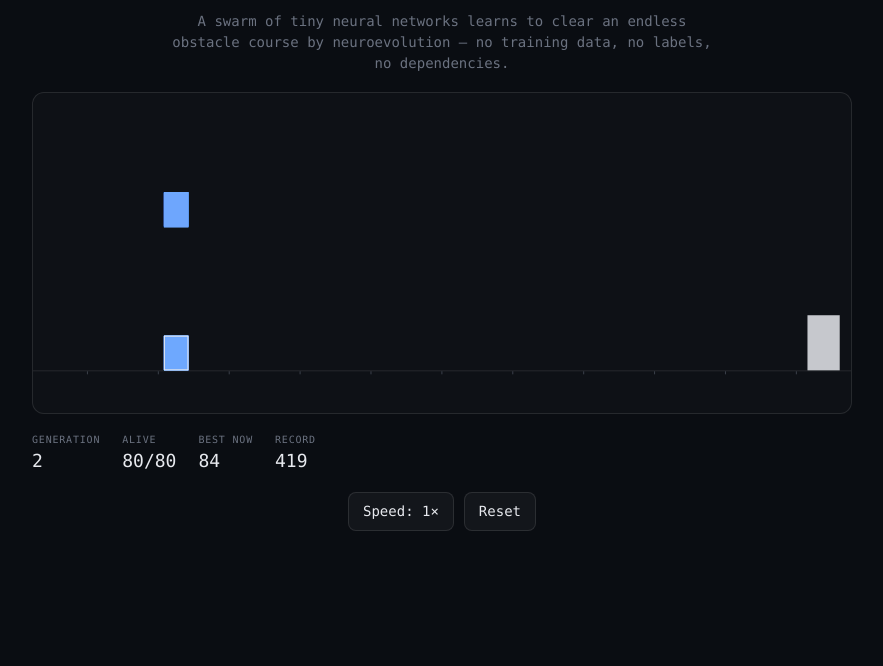
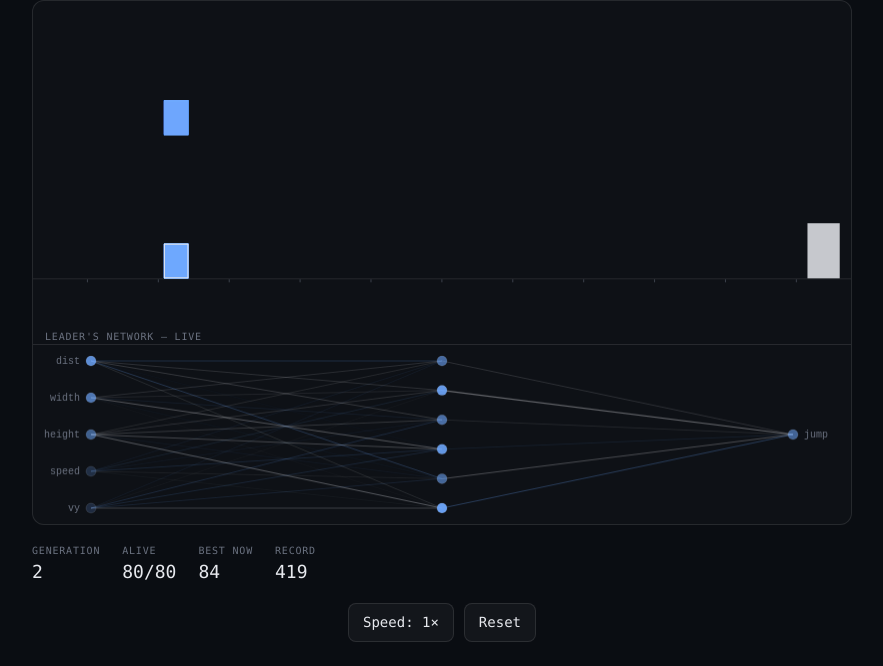
Before and after one commit to dmandalik/neuro-runner, a website built with Vite: page index.html in a window 1280 px wide. Shown: the part 153-819 px from the top of the page, without its empty margins (198-1081 px from the left). Built offline with nearby package versions, Linux system fonts and the light colour scheme.

Commit message:
Show the leader's live network in the demo
Port the drawNet visualiser into the vanilla demo: a second canvas
under the course renders the fittest agent's network every frame —
input/hidden/output nodes wired by weight, node brightness tracking the
live activation. Makes the policy that's being evolved visible, not just
the score.

```diff
--- a/index.html
+++ b/index.html
@@ -41,6 +41,14 @@
         background: rgba(255, 255, 255, 0.02);
       }
       canvas { display: block; width: 100%; height: 320px; }
+      canvas#net { height: 180px; border-top: 1px solid var(--line); }
+      .stage .label {
+        font-size: 10px;
+        text-transform: uppercase;
+        letter-spacing: 0.08em;
+        color: var(--dim);
+        padding: 8px 12px 0;
+      }
       .hud {
         width: min(820px, 100%);
         display: flex;
@@ -77,7 +85,11 @@
       by neuroevolution — no training data, no labels, no dependencies.
     </p>
 
-    <div class="stage"><canvas id="sim"></canvas></div>
+    <div class="stage">
+      <canvas id="sim"></canvas>
+      <div class="label">Leader's network — live</div>
+      <canvas id="net"></canvas>
+    </div>
 
     <div class="hud">
       <div><span>Generation</span><span id="gen">1</span></div>
--- a/src/main.ts
+++ b/src/main.ts
@@ -4,9 +4,9 @@
 // controls. Auto-pauses when the tab is hidden.
 // ---------------------------------------------------------------------------
 
-import type { Palette, World } from "./types";
+import type { Agent, Palette, World } from "./types";
 import { createWorld, resetWorld, step } from "./engine";
-import { drawWorld } from "./render";
+import { drawNet, drawWorld } from "./render";
 
 const PALETTE: Palette = {
   accent: getCssVar("--accent", "#6ea8fe"),
@@ -24,6 +24,9 @@ function getCssVar(name: string, fallback: string): string {
 const canvas = document.getElementById("sim") as HTMLCanvasElement;
 const ctx = canvas.getContext("2d")!;
 
+const netCanvas = document.getElementById("net") as HTMLCanvasElement;
+const netCtx = netCanvas.getContext("2d")!;
+
 const $ = (id: string) => document.getElementById(id)!;
 const SPEEDS = [1, 2, 4, 8];
 let speedIdx = 0;
@@ -31,12 +34,30 @@ let speedIdx = 0;
 let world: World = createWorld();
 
 // --- canvas sizing (DPR-aware) ---------------------------------------------
+function sizeCanvas(el: HTMLCanvasElement, c: CanvasRenderingContext2D) {
+  const rect = el.getBoundingClientRect();
+  const dpr = Math.min(2, window.devicePixelRatio || 1);
+  el.width = Math.max(1, Math.round(rect.width * dpr));
+  el.height = Math.max(1, Math.round(rect.height * dpr));
+  c.setTransform(dpr, 0, 0, dpr, 0, 0);
+}
+
 function resize() {
-  const rect = canvas.getBoundingClientRect();
-  const dpr = Math.min(2, window.devicePixelRatio || 1);
-  canvas.width = Math.max(1, Math.round(rect.width * dpr));
-  canvas.height = Math.max(1, Math.round(rect.height * dpr));
-  ctx.setTransform(dpr, 0, 0, dpr, 0, 0);
+  sizeCanvas(canvas, ctx);
+  sizeCanvas(netCanvas, netCtx);
+}
+
+/** The fittest still-alive agent (falls back to the overall fittest). */
+function leaderOf(world: World): Agent | null {
+  let leader: Agent | null = null;
+  for (const a of world.agents) {
+    if (a.alive && (!leader || a.fitness > leader.fitness)) leader = a;
+  }
+  if (leader) return leader;
+  for (const a of world.agents) {
+    if (!leader || a.fitness > leader.fitness) leader = a;
+  }
+  return leader;
 }
 window.addEventListener("resize", resize);
 resize();
@@ -59,6 +80,13 @@ function frame(now: number) {
   }
   const dpr = Math.min(2, window.devicePixelRatio || 1);
   drawWorld(ctx, world, PALETTE, canvas.width / dpr, canvas.height / dpr);
+
+  const leader = leaderOf(world);
+  if (leader) {
+    const { inputs, hidden, out } = leader.act;
+    drawNet(netCtx, leader.net, inputs, hidden, out, PALETTE, netCanvas.width / dpr, netCanvas.height / dpr);
+  }
+
   updateHud();
   raf = requestAnimationFrame(frame);
 }
--- a/src/render.ts
+++ b/src/render.ts
@@ -4,10 +4,12 @@
 // current leader highlighted.
 // ---------------------------------------------------------------------------
 
-import type { Agent, Palette, World } from "./types";
+import type { Agent, Net, Palette, World } from "./types";
 
 const AGENT_W = 9;
 const AGENT_H = 13;
+
+const IN_LABELS = ["dist", "width", "height", "speed", "vy"];
 
 export function drawWorld(
   ctx: CanvasRenderingContext2D,
@@ -81,3 +83,100 @@ export function drawWorld(
     ctx.strokeRect(ax + 0.5, ly + 0.5, aw - 1, ah - 1);
   }
 }
+
+/**
+ * Draw the leader's network: three columns of nodes (inputs, hidden, output)
+ * wired by their weights. Edge opacity tracks |weight|; node brightness tracks
+ * the latest activation, so you can literally watch the policy fire as the run
+ * unfolds. `inputs / hidden / out` are the agent's last forward-pass values.
+ */
+export function drawNet(
+  ctx: CanvasRenderingContext2D,
+  net: Net,
+  inputs: number[],
+  hidden: number[],
+  out: number[],
+  pal: Palette,
+  pxW: number,
+  pxH: number,
+): void {
+  ctx.clearRect(0, 0, pxW, pxH);
+
+  const padX = 58;
+  const padY = 16;
+  const counts = [net.nIn, net.nHid, net.nOut];
+  const colX = [padX, pxW / 2, pxW - padX];
+  const acts = [inputs, hidden, out];
+
+  // y centre of each node, per column
+  const colY = counts.map((n) => {
+    const usable = pxH - padY * 2;
+    const ys: number[] = [];
+    for (let i = 0; i < n; i++) {
+      ys.push(n === 1 ? pxH / 2 : padY + (usable * i) / (n - 1));
+    }
+    return ys;
+  });
+
+  // --- edges (drawn first, behind the nodes) --------------------------------
+  drawLayer(ctx, net.w1, net.nIn, net.nHid, colX[0], colX[1], colY[0], colY[1], pal);
+  drawLayer(ctx, net.w2, net.nHid, net.nOut, colX[1], colX[2], colY[1], colY[2], pal);
+
+  // --- nodes ----------------------------------------------------------------
+  const radius = 5;
+  for (let c = 0; c < 3; c++) {
+    for (let i = 0; i < counts[c]; i++) {
+      const a = acts[c][i] ?? 0;
+      const mag = Math.min(1, Math.abs(a));
+      ctx.beginPath();
+      ctx.arc(colX[c], colY[c][i], radius, 0, Math.PI * 2);
+      ctx.fillStyle = pal.accent;
+      ctx.globalAlpha = 0.18 + mag * 0.82;
+      ctx.fill();
+      ctx.globalAlpha = 1;
+      ctx.lineWidth = 1;
+      ctx.strokeStyle = pal.line;
+      ctx.stroke();
+    }
+  }
+
+  // input labels down the left edge
+  ctx.globalAlpha = 1;
+  ctx.fillStyle = pal.dim;
+  ctx.font = "10px ui-monospace, monospace";
+  ctx.textAlign = "right";
+  ctx.textBaseline = "middle";
+  for (let i = 0; i < net.nIn && i < IN_LABELS.length; i++) {
+    ctx.fillText(IN_LABELS[i], colX[0] - radius - 6, colY[0][i]);
+  }
+  ctx.textAlign = "left";
+  ctx.fillText("jump", colX[2] + radius + 6, colY[2][0]);
+}
+
+/** Stroke every weight in a layer as an edge between two node columns. */
+function drawLayer(
+  ctx: CanvasRenderingContext2D,
+  w: Float32Array,
+  nFrom: number,
+  nTo: number,
+  xFrom: number,
+  xTo: number,
+  yFrom: number[],
+  yTo: number[],
+  pal: Palette,
+): void {
+  for (let t = 0; t < nTo; t++) {
+    for (let f = 0; f < nFrom; f++) {
+      const weight = w[t * nFrom + f];
+      const mag = Math.min(1, Math.abs(weight) * 0.6);
+      ctx.beginPath();
+      ctx.moveTo(xFrom, yFrom[f]);
+      ctx.lineTo(xTo, yTo[t]);
+      ctx.strokeStyle = weight >= 0 ? pal.accent : pal.fg;
+      ctx.globalAlpha = 0.05 + mag * 0.45;
+      ctx.lineWidth = 0.5 + mag;
+      ctx.stroke();
+    }
+  }
+  ctx.globalAlpha = 1;
+}
```
